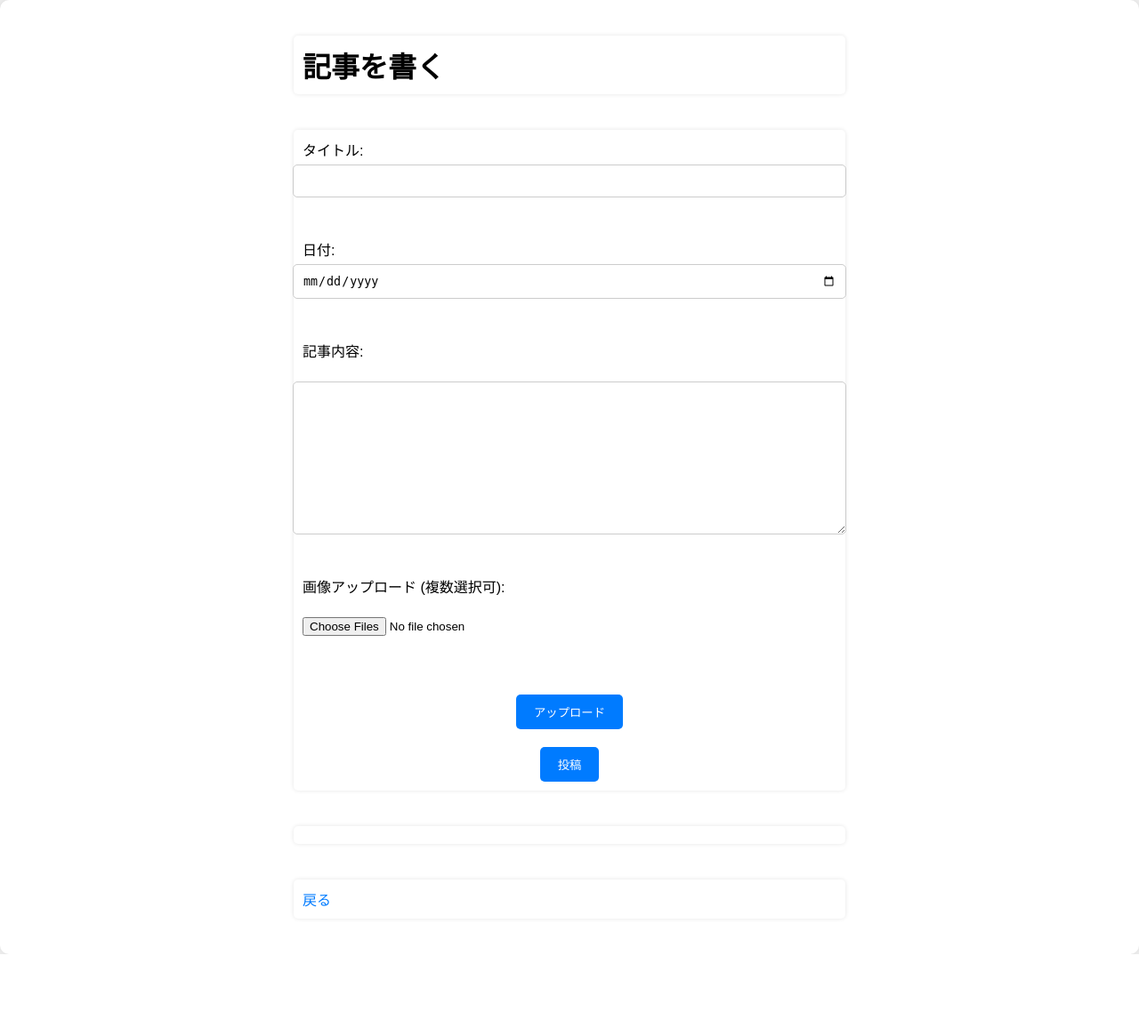
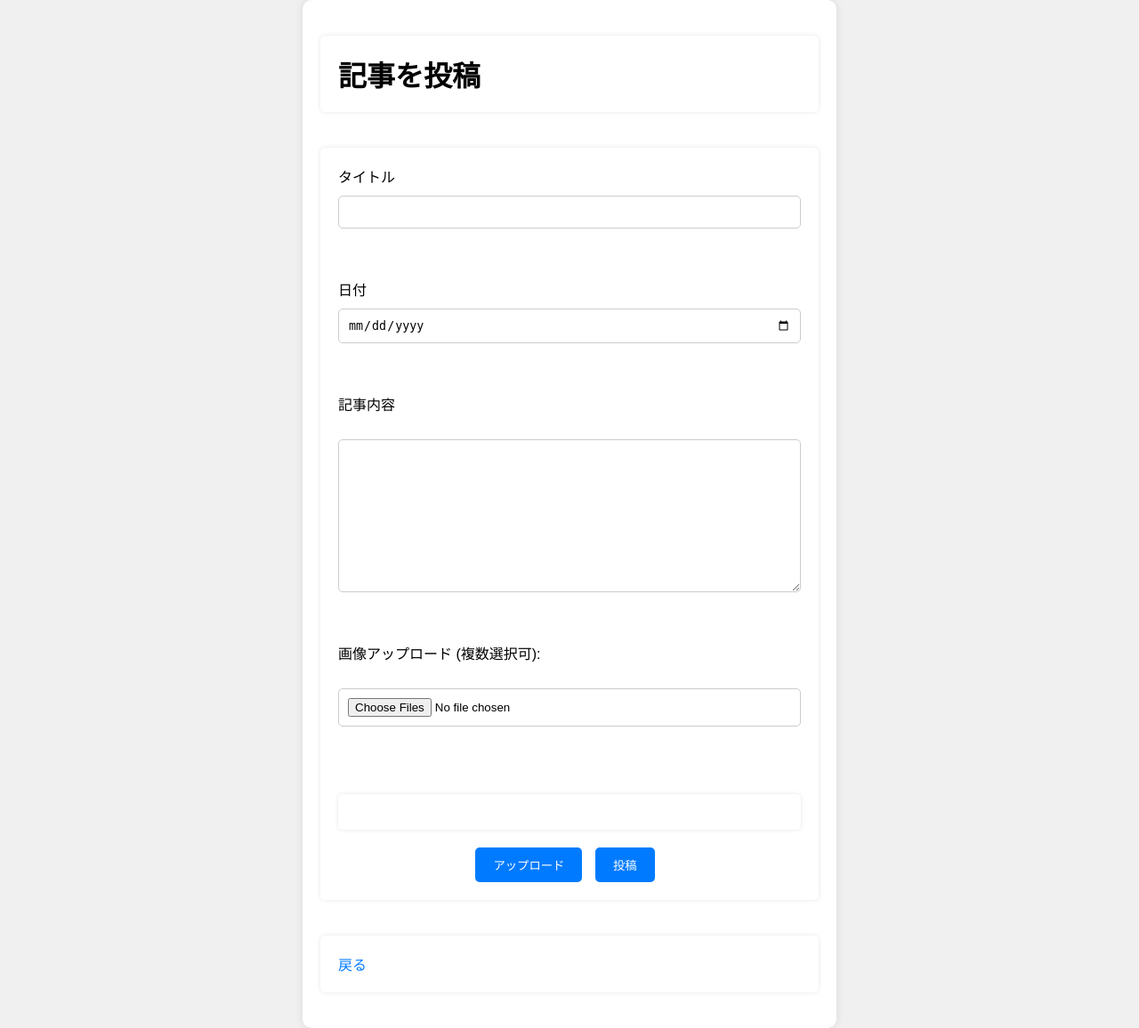
Before and after one commit to nishiyu0919/Chelsea, a Flask app: page /write in a window 1280 px wide. Shown: the whole page at 89% size. Before the commit the page ends 1073 px from the top, so only its background shows below. Run offline with Flask 3, Linux system fonts and the light colour scheme.

Commit message:
10/10 15:04

```diff
--- a/static/css/write.css
+++ b/static/css/write.css
@@ -1,3 +1,11 @@
+/* リセットCSS */
+* {
+    margin: 0;
+    padding: 0;
+    box-sizing: border-box;
+}
+
+/* フォントと全体のスタイル */
 body {
     font-family: Arial, sans-serif;
     text-align: center;
@@ -17,19 +25,24 @@
     padding: 20px;
     border-radius: 10px;
     box-shadow: 0 0 10px rgba(0, 0, 0, 0.1);
+    width: 100%;
+    max-width: 600px; /* コンテナの最大幅を設定 */
+    margin: 0 auto; /* コンテナを水平中央に配置 */
 }
 
+/* ヘッダー、フォーム、アップロードされた画像、リンクのスタイル */
 h1, form, #uploaded-images, a {
     text-align: left;
     width: 100%;
-    max-width: 600px;
-    margin: 20px auto;
-    padding: 10px;
+    margin: 20px 0;
+    padding: 20px;
     background-color: #ffffff;
     border-radius: 5px;
     box-shadow: 0 0 5px rgba(0, 0, 0, 0.1);
+    box-sizing: border-box; /* パディングを含めたボックスサイズ */
 }
 
+/* フォームのスタイル */
 form {
     display: flex;
     flex-direction: column;
@@ -39,31 +52,28 @@
 label {
     text-align: left;
     width: 100%;
-    max-width: 600px;
-    margin-bottom: 5px;
+    margin-bottom: 10px;
 }
 
 input[type="text"],
 input[type="date"],
-textarea {
+textarea,
+input[type="file"] {
     width: 100%;
-    max-width: 600px;
     padding: 10px;
     border: 1px solid #ccc;
     border-radius: 5px;
-    margin-bottom: 10px;
+    margin-bottom: 20px;
 }
 
-input[type="file"] {
-    width: 100%;
-    max-width: 600px;
-    margin-bottom: 10px;
+.input-container {
+    display: flex;
+    justify-content: space-between;
+    margin-bottom: 50px; /* アップロードと投稿ボタン間の余白を追加 */
 }
 
-/* 投稿ボタンとアップロードボタンのスタイル調整 */
 input[type="submit"],
 input[type="button"] {
-    margin-top: 20px;
     padding: 10px 20px;
     background-color: #007BFF;
     color: #fff;
@@ -71,19 +81,51 @@
     border-radius: 5px;
     cursor: pointer;
     transition: background-color 0.3s ease;
+    flex: 1;
+    margin-right: 10px;
 }
 
+/* ボタンホバー時のスタイル */
 input[type="submit"]:hover,
 input[type="button"]:hover {
     background-color: #0056b3;
 }
 
-/* リンクのスタイルを指定 */
+/* リンクのスタイル */
 a {
-    text-decoration: none; /* リンクの下線を削除 */
-    color: #007BFF; /* リンクの色を指定 */
+    text-decoration: none;
+    color: #007BFF;
 }
 
 a:hover {
-    text-decoration: underline; /* ホバー時に下線を表示 */
+    text-decoration: underline;
 }
+/* 画像と削除ボタンのコンテナ */
+.image-container {
+    display: flex;
+    flex-direction: column;
+    align-items: center;
+    margin: 10px; /* 画像コンテナのマージンを追加 */
+}
+
+/* 画像 */
+.image-container img {
+    max-width: 200px;
+    height: auto;
+    margin-bottom: 10px;
+}
+
+/* 削除ボタン */
+.image-container button {
+    background-color: #ff5555; /* ボタンの背景色を赤に設定 */
+    color: #fff;
+    border: none;
+    border-radius: 5px;
+    padding: 5px 10px;
+    cursor: pointer;
+    transition: background-color 0.3s ease;
+}
+
+.image-container button:hover {
+    background-color: #ff0000; /* ホバー時の背景色を濃い赤に変更 */
+}
--- a/templates/write.html
+++ b/templates/write.html
@@ -6,27 +6,31 @@
 </head>
 <body>
     <div id="container">
-        <h1>記事を書く</h1>
+        <h1>記事を投稿</h1>
         <form method="POST" enctype="multipart/form-data" onsubmit="submitForm(event);">
-            <label for="title">タイトル:</label>
+            <label for="title">タイトル</label>
             <input type="text" id="title" name="title" required><br><br>
 
-            <label for="date">日付:</label>
+            <label for="date">日付</label>
             <input type="date" id="date" name="date" required><br><br>
 
-            <label for="content">記事内容:</label><br>
+            <label for="content">記事内容</label><br>
             <textarea id="content" name="content" rows="10" cols="40" required></textarea><br><br>
 
             <label for="image">画像アップロード (複数選択可):</label><br>
-            <input type="file" id="image" name="image" accept=".jpg, .jpeg, .png, .gif" multiple><br><br>
+            <input type="file" id="image" name="image" accept=".jpg, .jpeg, .png, .gif" multiple required><br><br>
 
-            <input type="button" value="アップロード" onclick="showUploadedImages()">
-            <input type="submit" value="投稿">
+            <div id="uploaded-images">
+                <!-- ここにアップロードした写真を表示 -->
+            </div>
+
+            <div class="button-container">
+                <input type="button" value="アップロード" onclick="showUploadedImages()">
+                <input type="submit" value="投稿">
+            </div>
+
+
         </form>
-
-        <div id="uploaded-images">
-            <!-- ここにアップロードした写真を表示 -->
-        </div>
 
         <a href="{{ url_for('top') }}">戻る</a>
     </div>
@@ -62,13 +66,6 @@
                 };
             }
         }
-
-        // フォームを送信する関数
-        function submitForm(event) {
-            event.preventDefault(); // デフォルトの送信動作をキャンセル
-            var form = document.querySelector('form');
-            form.submit(); // フォームを手動で送信
-        }
     </script>
 </body>
 </html>
```
Also changed, not shown: static/css/top.css (+47 -13 lines), templates/top.html (+13 -5 lines), uploads/20778.png (added).
